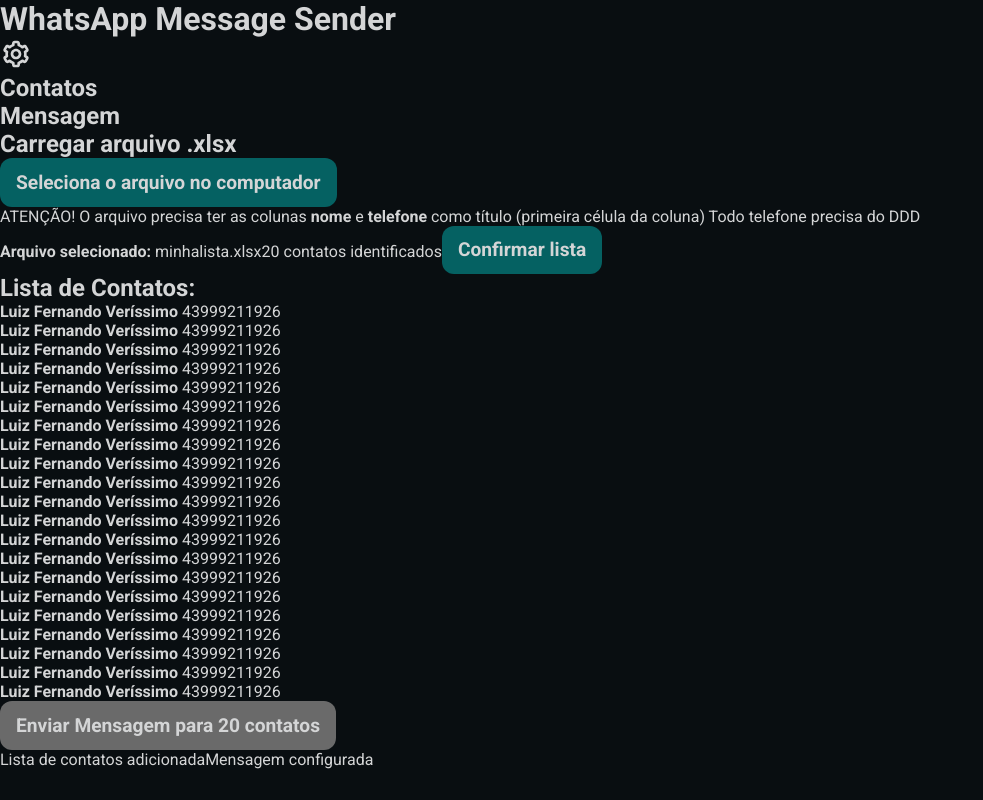
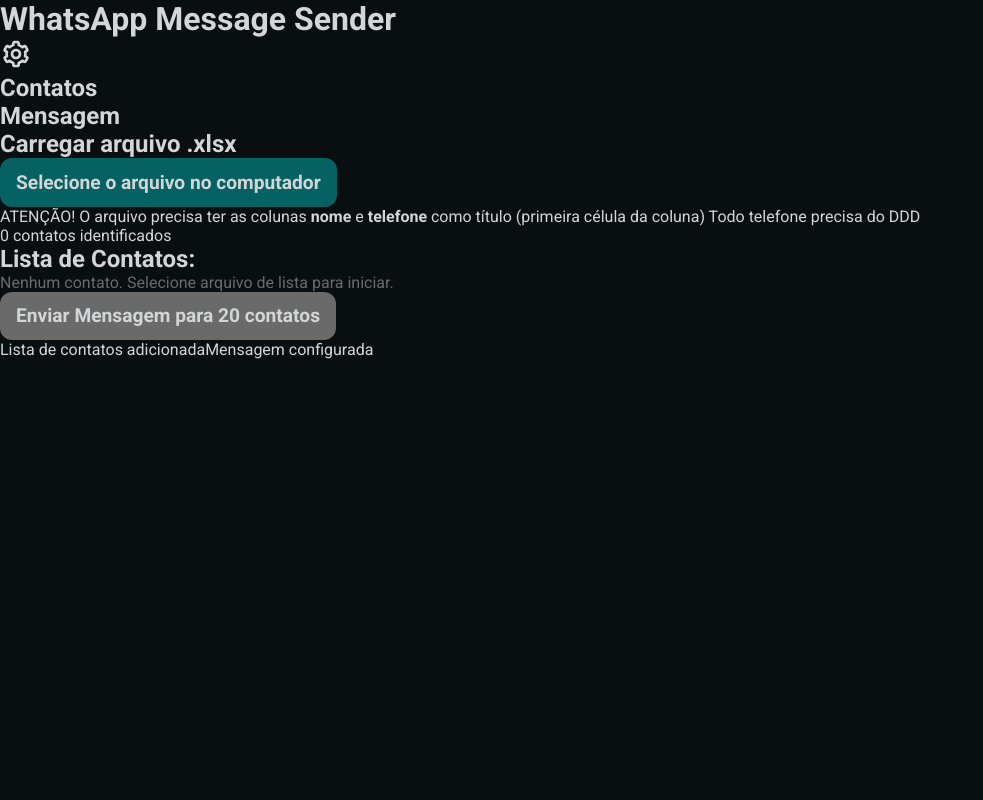
Before and after one commit to luizfverissimo/whatsapp-message-sender, a React app: page /#/ in a window 1280 px wide. Shown: the whole page, without its empty margins (0-983 px from the left). Built offline with nearby package versions, Linux system fonts and the light colour scheme.

Commit message:
logic readList, get params and message creation DONE

```diff
--- a/package.json
+++ b/package.json
@@ -37,6 +37,8 @@
     "react": "^17.0.2",
     "react-dom": "^17.0.2",
     "react-icons": "^4.2.0",
-    "react-router-dom": "^5.2.0"
+    "react-router-dom": "^5.2.0",
+    "stringinject": "^2.1.1",
+    "xlsx": "^0.16.9"
   }
 }
--- a/src/App.js
+++ b/src/App.js
@@ -1,9 +1,14 @@
 import React from 'react';
+import { AppContextProvider } from './contexts/AppContext';
 
 import Routes from './routes';
 
 function App() {
-  return <Routes />;
+  return (
+    <AppContextProvider>
+      <Routes />
+    </AppContextProvider>
+  );
 }
 
 export default App;
--- a/src/components/FooterButton/index.js
+++ b/src/components/FooterButton/index.js
@@ -1,13 +1,19 @@
-import React from 'react';
+import React, { useContext } from 'react';
+import { AppContext } from '../../contexts/AppContext';
 
-import './styles.scss'
+import './styles.scss';
 
 function FooterButton() {
+  const { isListLoaded } = useContext(AppContext);
   return (
     <div className='footerButton'>
-      <button disabled type='button'>Enviar Mensagem para 20 contatos</button>
+      <button disabled type='button'>
+        Enviar Mensagem para 20 contatos
+      </button>
       <p>
-        <span className="active">Lista de contatos adicionada</span>
+        <span className={isListLoaded ? 'active' : ''}>
+          Lista de contatos adicionada
+        </span>
         <span>Mensagem configurada</span>
       </p>
     </div>
--- /dev/null
+++ b/src/contexts/AppContext.js
@@ -0,0 +1,51 @@
+import React, { createContext, useState } from 'react';
+
+export const AppContext = createContext({});
+
+export function AppContextProvider({ children }) {
+  const [listJSON, setListJSON] = useState([]);
+  const [isListLoaded, setIsListLoaded] = useState(false);
+  const [listParams, setListParams] = useState([]);
+
+  function propertyVerification(property, object) {
+    return object.hasOwnProperty(property);
+  }
+
+  function extractParams(object) {
+    let objectKeys = [];
+    Object.keys(object).map((key) => {
+      objectKeys.push(key);
+    });
+
+    setListParams(objectKeys);
+  }
+
+  async function selectFile() {
+    const responseList = electron.readFileApi.readFile();
+
+    if (responseList.length === 0) {
+      setIsListLoaded(false);
+      return;
+    }
+
+    if (
+      !propertyVerification('nome', responseList[0]) ||
+      !propertyVerification('telefone', responseList[0])
+    ) {
+      alert('A tabela precisa ter um campo nome e telefone.');
+      return;
+    }
+
+    setListJSON(responseList);
+    setIsListLoaded(true);
+    extractParams(responseList[0]);
+  }
+
+  return (
+    <AppContext.Provider
+      value={{ isListLoaded, listParams, listJSON, selectFile }}
+    >
+      {children}
+    </AppContext.Provider>
+  );
+}
--- a/src/index.js
+++ b/src/index.js
@@ -6,7 +6,7 @@
 
 ReactDOM.render(
   <React.StrictMode>
-    <App />
+      <App />
   </React.StrictMode>,
   document.getElementById('root')
 );
--- a/src/pages/Home/index.js
+++ b/src/pages/Home/index.js
@@ -1,15 +1,12 @@
-import React from 'react';
+import React, { useContext } from 'react';
 import FooterButton from '../../components/FooterButton';
 import Header from '../../components/Header';
+import { AppContext } from '../../contexts/AppContext';
 
 import './styles.scss';
 
 function Home() {
-
-  async function readFile() {
-    const fileNames = await electron.readFileApi.readFile();
-    console.log(fileNames)
-  }
+  const {isListLoaded, listJSON, selectFile } = useContext(AppContext);
 
   return (
     <div className='container'>
@@ -17,98 +14,28 @@
       <div className='contactsContainer'>
         <div>
           <h2>Carregar arquivo .xlsx</h2>
-          <button
-            onClick={() => {
-              electron.readFileApi.readFile()
-            }}
-            type='button'
-          >
-            Seleciona o arquivo no computador
+          <button onClick={selectFile} type='button'>
+            {!isListLoaded ? 'Selecione o arquivo no computador' : 'Selecionar um novo arquivo de lista'}
           </button>
           <p>
             ATENÇÃO! O arquivo precisa ter as colunas <strong>nome</strong> e{' '}
             <strong>telefone</strong> como título (primeira célula da coluna)
             Todo telefone precisa do DDD
           </p>
-          <span>
-            <strong>Arquivo selecionado:</strong> minhalista.xlsx
-          </span>
-          <span>20 contatos identificados</span>
-          <button
-            onClick={() => {
-              electron.notificationApi.sendNotification('olá mundo!');
-            }}
-            type='button'
-          >
-            Confirmar lista
-          </button>
+          <span className="spanContacts">{listJSON.length} contatos identificados</span>
         </div>
         <div>
           <h2>Lista de Contatos:</h2>
           <ul>
-            <li>
-              <strong>Luiz Fernando Veríssimo</strong> <span>43999211926</span>
-            </li>
-            <li>
-              <strong>Luiz Fernando Veríssimo</strong> <span>43999211926</span>
-            </li>
-            <li>
-              <strong>Luiz Fernando Veríssimo</strong> <span>43999211926</span>
-            </li>
-            <li>
-              <strong>Luiz Fernando Veríssimo</strong> <span>43999211926</span>
-            </li>
-            <li>
-              <strong>Luiz Fernando Veríssimo</strong> <span>43999211926</span>
-            </li>
-            <li>
-              <strong>Luiz Fernando Veríssimo</strong> <span>43999211926</span>
-            </li>
-            <li>
-              <strong>Luiz Fernando Veríssimo</strong> <span>43999211926</span>
-            </li>
-            <li>
-              <strong>Luiz Fernando Veríssimo</strong> <span>43999211926</span>
-            </li>
-            <li>
-              <strong>Luiz Fernando Veríssimo</strong> <span>43999211926</span>
-            </li>
-            <li>
-              <strong>Luiz Fernando Veríssimo</strong> <span>43999211926</span>
-            </li>
-            <li>
-              <strong>Luiz Fernando Veríssimo</strong> <span>43999211926</span>
-            </li>
-            <li>
-              <strong>Luiz Fernando Veríssimo</strong> <span>43999211926</span>
-            </li>
-            <li>
-              <strong>Luiz Fernando Veríssimo</strong> <span>43999211926</span>
-            </li>
-            <li>
-              <strong>Luiz Fernando Veríssimo</strong> <span>43999211926</span>
-            </li>
-            <li>
-              <strong>Luiz Fernando Veríssimo</strong> <span>43999211926</span>
-            </li>
-            <li>
-              <strong>Luiz Fernando Veríssimo</strong> <span>43999211926</span>
-            </li>
-            <li>
-              <strong>Luiz Fernando Veríssimo</strong> <span>43999211926</span>
-            </li>
-            <li>
-              <strong>Luiz Fernando Veríssimo</strong> <span>43999211926</span>
-            </li>
-            <li>
-              <strong>Luiz Fernando Veríssimo</strong> <span>43999211926</span>
-            </li>
-            <li>
-              <strong>Luiz Fernando Veríssimo</strong> <span>43999211926</span>
-            </li>
-            <li>
-              <strong>Luiz Fernando Veríssimo</strong> <span>43999211926</span>
-            </li>
+            {listJSON.length > 0 ?
+              listJSON.map((contact, index) => {
+                return (
+                  <li key={index}>
+                    <strong>{contact.nome}</strong>{' '}
+                    <span>{contact.telefone}</span>
+                  </li>
+                );
+              }) : <p style={{color: 'var(--gray-100)'}}>Nenhum contato. Selecione arquivo de lista para iniciar.</p>}
           </ul>
         </div>
       </div>
--- a/src/pages/Home/styles.scss
+++ b/src/pages/Home/styles.scss
@@ -22,11 +22,11 @@
 
   span {
     margin-bottom: 1.5rem;
+  }
 
-    & ~ span {
-      color: var(--green);
-      font-weight: bold;
-    }
+  .spanContacts {
+    color: var(--green);
+    font-weight: bold;
   }
 
   ul {
--- a/src/pages/Message/index.js
+++ b/src/pages/Message/index.js
@@ -1,11 +1,28 @@
-import React, { useState } from 'react';
+import React, { useContext, useState } from 'react';
+import stringinject from 'stringinject';
+
 import FooterButton from '../../components/FooterButton';
 import Header from '../../components/Header';
+import { AppContext } from '../../contexts/AppContext';
 
 import './styles.scss';
 
 function Message() {
   const [message, setMessage] = useState('');
+  const [messagePreview, setMessagePreview] = useState('');
+
+  const { listParams, listJSON } = useContext(AppContext);
+
+  function getPreviewMessage() {
+    const messageReplaced = stringinject(message, listJSON[0]);
+    console.log(messageReplaced)
+    setMessagePreview(messageReplaced);
+  }
+
+  function addParamToText(params) {
+    const newMessageConcat = message.concat(`{${params}}`);
+    setMessage(newMessageConcat);
+  }
 
   return (
     <div className='container'>
@@ -15,37 +32,37 @@
           <h2>Mensagem:</h2>
           <textarea
             value={message}
-            onChange={(e) => setMessage(e.target.value)}
+            onChange={(e) => {
+              setMessage(e.target.value);
+            }}
           />
+          <button onClick={getPreviewMessage} type='button'>
+            Pré-visualizar mensagem
+          </button>
           <p>Pré-visualização:</p>
-          <textarea value={message} disabled />
+          <textarea value={messagePreview} disabled />
           <button type='button'>Confirmar mensagem</button>
         </div>
         <div>
           <h2>Parâmetros:</h2>
           <ul>
-            <li>nome</li>
-            <li>telefone</li>
-            <li>horário</li>
-            <li>horário</li>
-            <li>horário</li>
-            <li>horário</li>
-            <li>horário</li>
-            <li>horário</li>
-            <li>horário</li>
-            <li>horário</li>
-            <li>horário</li>
-            <li>horário</li>
-            <li>horário</li>
-            <li>horário</li>
-            <li>horário</li>
-            <li>horário</li>
-            <li>horário</li>
-            <li>horário</li>
+            {listParams.length > 0 ? (
+              listParams.map((params, index) => {
+                return (
+                  <li key={index} onClick={() => addParamToText(params)}>
+                    {params}
+                  </li>
+                );
+              })
+            ) : (
+              <p style={{ color: 'var(--gray-100)' }}>
+                Nenhum parâmetro encontrado. Carregue uma lista.
+              </p>
+            )}
           </ul>
         </div>
       </div>
-      <FooterButton/>
+      <FooterButton />
     </div>
   );
 }
--- a/src/pages/Message/styles.scss
+++ b/src/pages/Message/styles.scss
@@ -29,14 +29,14 @@
     }
 
     p {
-      margin-bottom: 1rem;
+      margin: 1rem 0;
     }
 
     ul {
       display: flex;
       align-items: center;
       width: 100%;
-      height: 300px;
+      max-height: 300px;
       overflow-y: scroll;
       flex-wrap: wrap;
 
```
Also changed, not shown: api/readFileApi.js (+12 -10 lines), main.js (+7 -6 lines), preload.js (+4 -3 lines), 2 other files (tests, documents, lock files or other folders).
